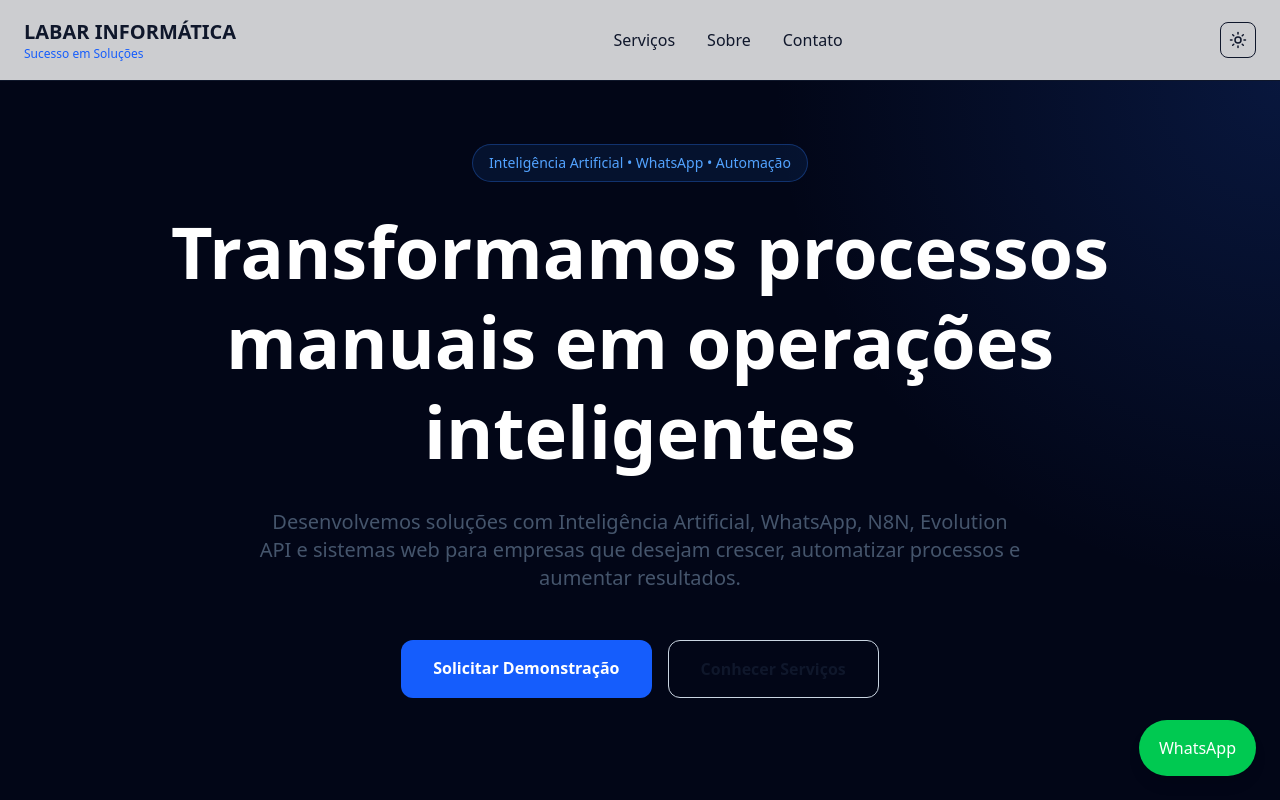
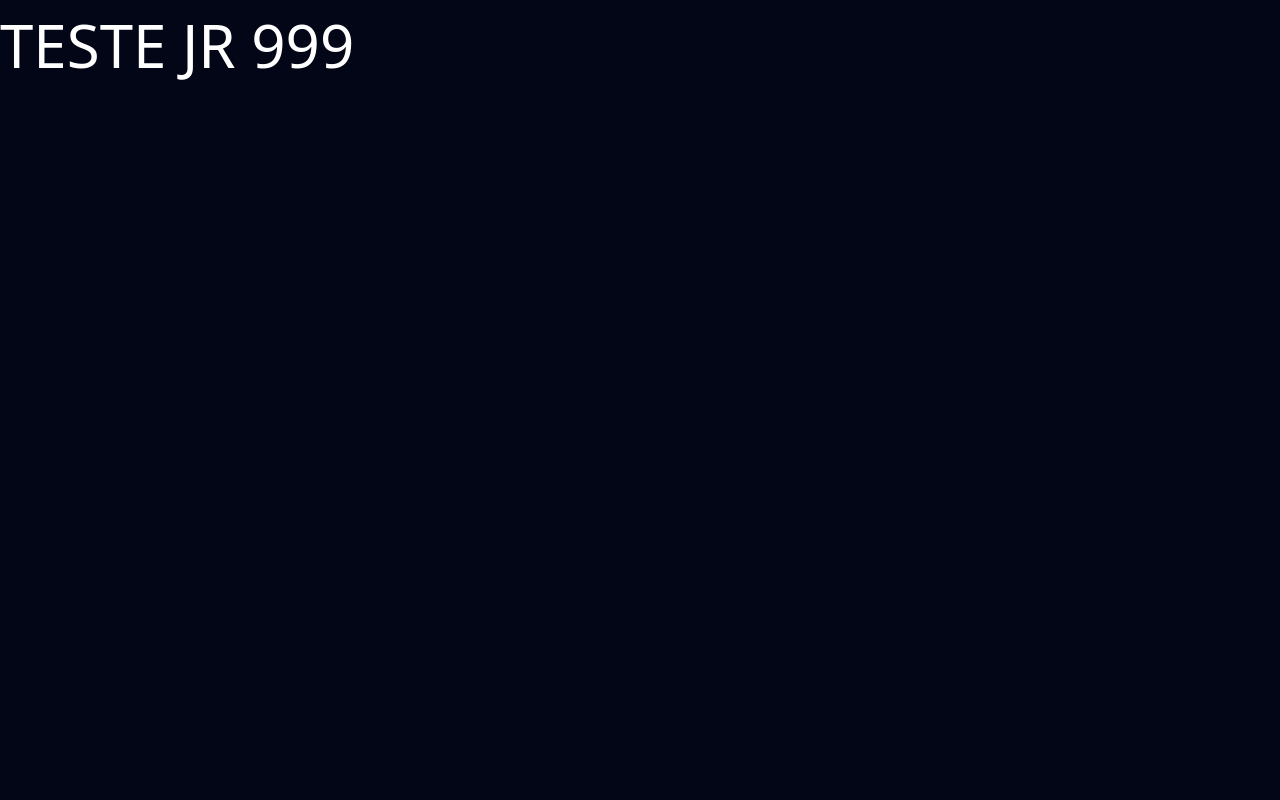
Before and after one commit to jrmalucoin/labar-site, a Next.js app: page / in a window 1280 px wide. Shown: the top 800 px of the page. Built offline with nearby package versions, Linux system fonts and the light colour scheme.

Commit message:
teste deploy

```diff
--- a/app/page.tsx
+++ b/app/page.tsx
@@ -1,7 +1,7 @@
 import NovoSite from "./novo-site/page";
 import Manutencao from "./manutencao/page";
 
-
+/*
 // se igual a true site em manutenção, se igual a false site em produção
 
 const SITE_EM_MANUTENCAO = false;
@@ -11,3 +11,18 @@ export default function Home() {
     ? <Manutencao />
     : <NovoSite />;
 }
+
+
+*/
+
+
+
+
+
+export default function Home() {
+  return (
+    <h1 style={{fontSize:"60px"}}>
+      TESTE JR 999
+    </h1>
+  );
+}
```
